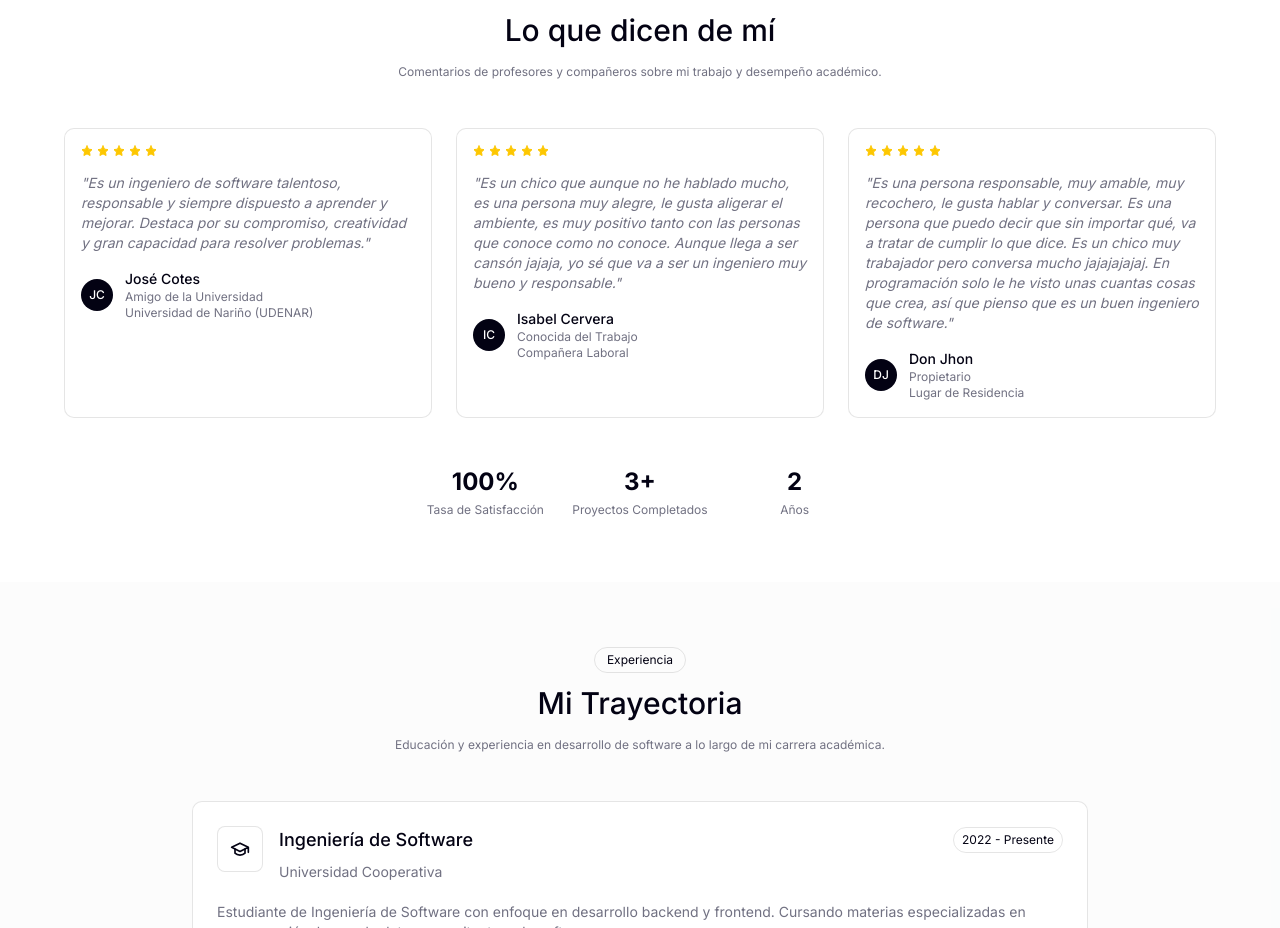
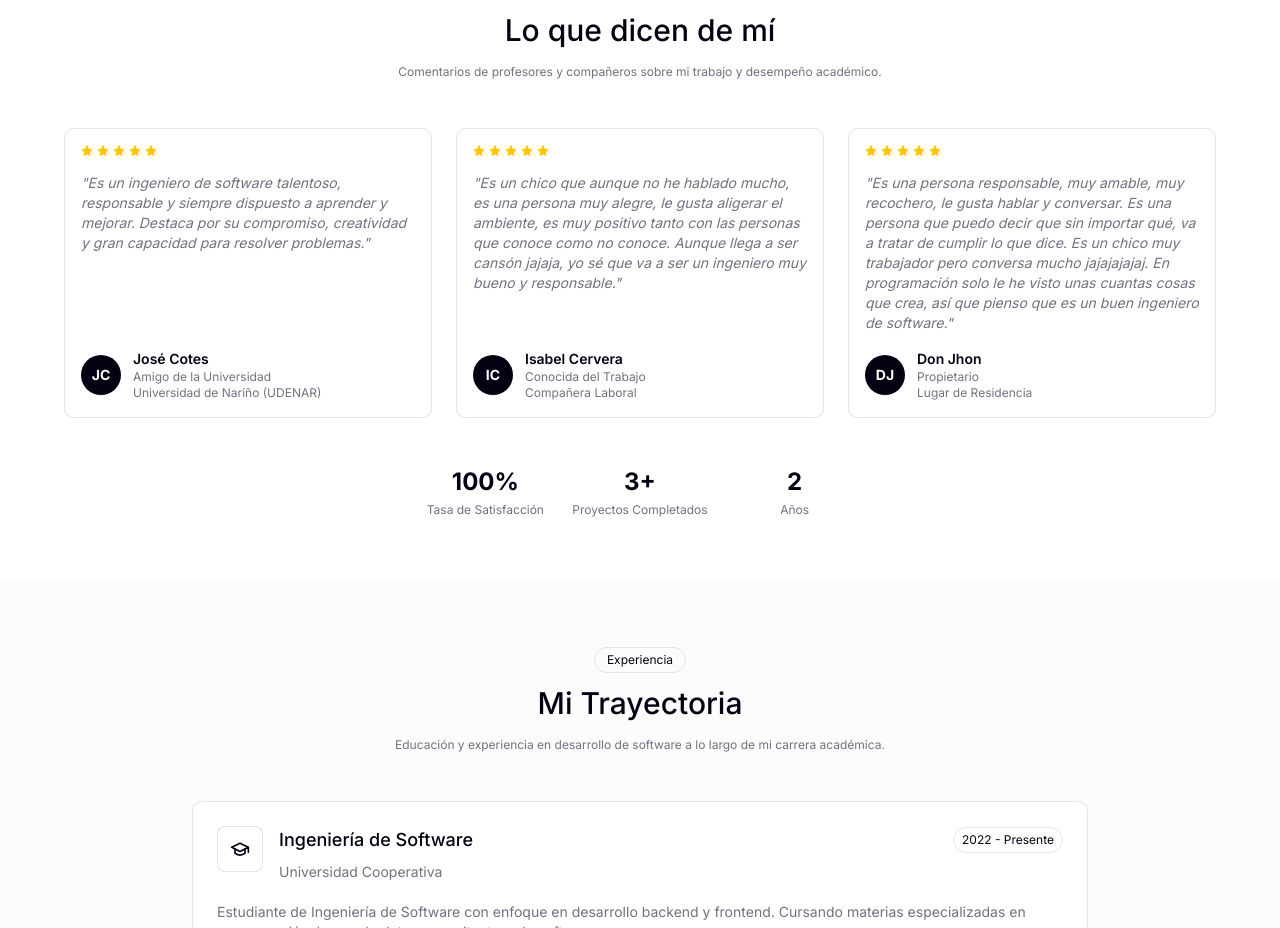
Before and after one commit to rafael5678/portfolio, a Next.js app: page / in a window 1280 px wide. Shown: the part 3203-4131 px from the top of the page. Built offline with nearby package versions, Linux system fonts and the light colour scheme; no server answers.

Commit message:
fix: Mejorar alineación de nombres en tarjetas de testimonios con flexbox

```diff
--- a/src/components/sections/TestimonialsSection.tsx
+++ b/src/components/sections/TestimonialsSection.tsx
@@ -58,30 +58,28 @@ interface TestimonialCardProps {
 
 const TestimonialCard = ({ testimonial }: TestimonialCardProps) => {
   return (
-    <div className="bg-card border border-border rounded-lg p-4">
-      <div className="space-y-4">
-        <div className="flex items-center space-x-1">
+    <div className="bg-card border border-border rounded-lg p-4 flex flex-col h-full">
+      <div className="flex items-center space-x-1 mb-4">
         {[...Array(testimonial.rating)].map((_, i) => (
           <Star key={i} className="w-3 h-3 fill-yellow-400 text-yellow-400" />
         ))}
       </div>
 
-        <p className="text-sm text-muted-foreground italic">
+      <p className="text-sm text-muted-foreground italic mb-4 flex-grow">
         "{testimonial.content}"
       </p>
 
-        <div className="flex items-center space-x-3">
-          <div className="w-8 h-8 bg-primary text-primary-foreground rounded-full flex items-center justify-center text-xs font-medium">
+      <div className="flex items-center space-x-3 mt-auto">
+        <div className="w-10 h-10 bg-primary text-primary-foreground rounded-full flex items-center justify-center text-sm font-bold flex-shrink-0">
           {testimonial.initials}
         </div>
-          <div>
-            <div className="text-sm font-medium text-foreground">{testimonial.name}</div>
-            <div className="text-xs text-muted-foreground">
+        <div className="min-w-0">
+          <div className="text-sm font-semibold text-foreground truncate">{testimonial.name}</div>
+          <div className="text-xs text-muted-foreground truncate">
             {testimonial.role}
           </div>
-            <div className="text-xs text-muted-foreground">
+          <div className="text-xs text-muted-foreground truncate">
             {testimonial.company}
-            </div>
           </div>
         </div>
       </div>
```
Lines whose indentation alone changed are shown as unchanged.
